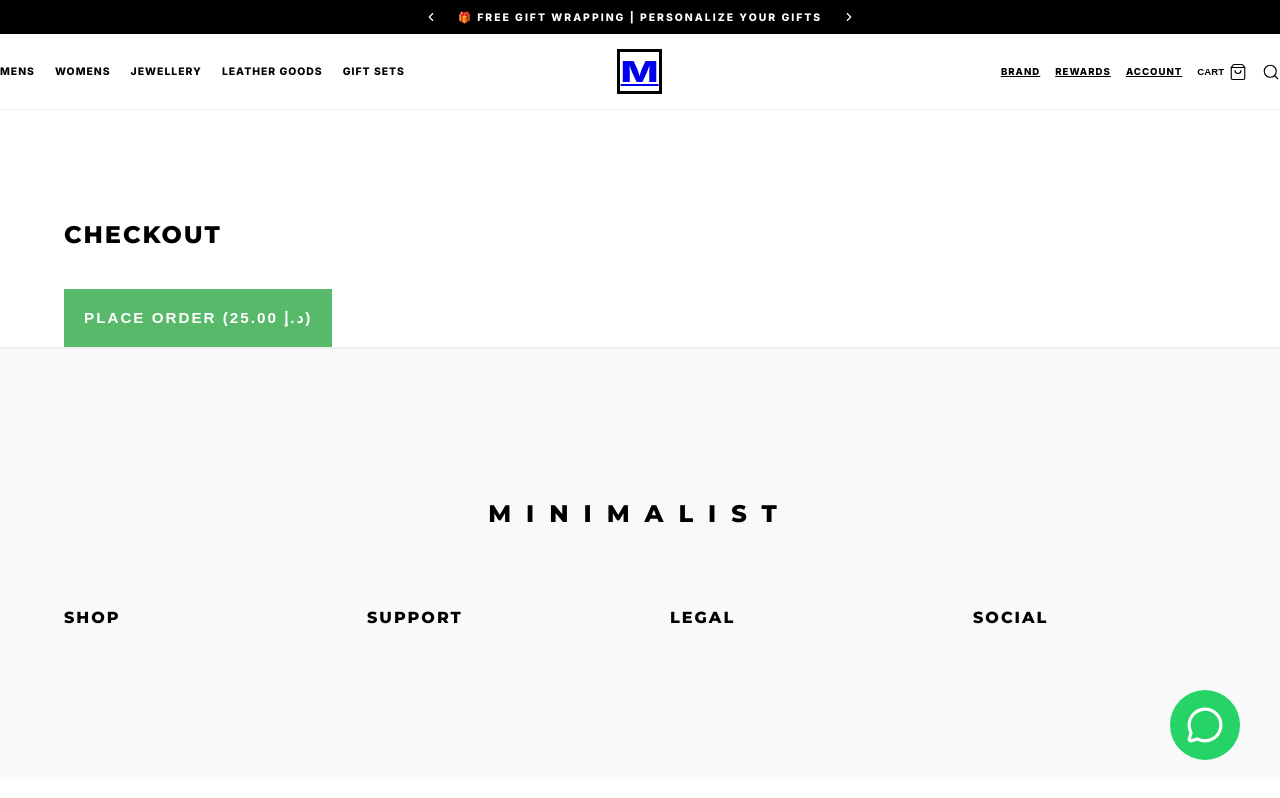
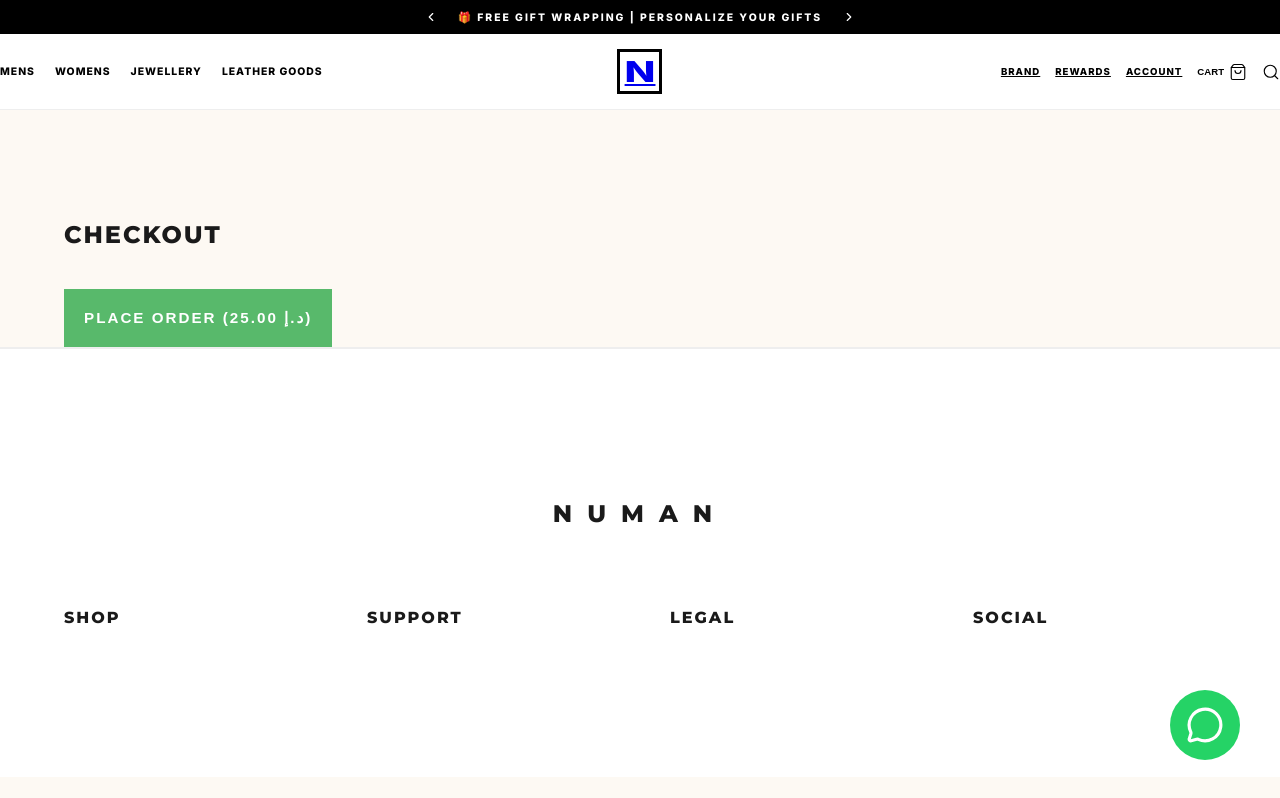
Before and after one commit to Numan5566/E-commerce-website, a React (Vite) app: page /checkout in a window 1280 px wide. Built offline with nearby package versions, Linux system fonts and the light colour scheme.

Commit message:
build: force redeploy v3 - remove imports

```diff
--- a/src/App.jsx
+++ b/src/App.jsx
@@ -23,10 +23,7 @@
       icons: [
         { name: "PETITE", img: "https://images.unsplash.com/photo-1523275335684-37898b6baf30?w=200&q=80" },
         { name: "HERITAGE", img: "https://images.unsplash.com/photo-1542496658-e33a6d0d50f6?w=200&q=80" },
-        { name: "CLASSIC", img: "https://images.unsplash.com/photo-1515562141207-7a88fb7ce338?w=200&q=80" },
-        { name: "JOORY", img: "https://images.unsplash.com/photo-1541643600914-78b084683601?w=200&q=80" },
-        { name: "DANA", img: "https://images.unsplash.com/photo-1627123424574-724758594e93?w=200&q=80" },
-        { name: "PERFUMES", img: "https://images.unsplash.com/photo-1541643600914-78b084683601?w=200&q=80" }
+        { name: "CLASSIC", img: "https://images.unsplash.com/photo-1515562141207-7a88fb7ce338?w=200&q=80" }
       ]
     },
     JEWELLERY: {
@@ -40,7 +37,7 @@
   const data = contents[type] || contents.MENS;
 
   return (
-    <div className="mega-menu" onMouseEnter={(e) => e.stopPropagation()}>
+    <div className="mega-menu" onMouseEnter={(e) => e.stopPropagation()} style={{ background: '#fff' }}>
        <div className="container" style={{ display: 'grid', gridTemplateColumns: '250px 1fr', gap: '80px' }}>
           <div className="menu-list">
              {data.links.map((l, i) => (
@@ -50,7 +47,6 @@
              ))}
              <Link to="/" className="menu-link" style={{ marginTop: '30px', textDecoration: 'underline' }}>SHOP ALL ›</Link>
           </div>
-
           <div className="menu-grid">
              {data.icons ? (
                <div style={{ display: 'grid', gridTemplateColumns: 'repeat(3, 1fr)', gap: '40px' }}>
@@ -96,7 +92,7 @@
 
       <div className="container" style={{ display: 'grid', gridTemplateColumns: '1.2fr 1fr 1.2fr', alignItems: 'center', padding: '15px 0' }}>
         <div style={{ display: 'flex', gap: '20px', fontSize: '0.65rem', fontWeight: 800, letterSpacing: '1px' }}>
-          {["MENS", "WOMENS", "JEWELLERY", "LEATHER GOODS", "GIFT SETS"].map(cat => (
+          {["MENS", "WOMENS", "JEWELLERY", "LEATHER GOODS"].map(cat => (
             <div key={cat} onMouseEnter={() => setActiveMenu(cat)} style={{ padding: '10px 0', cursor: 'pointer' }}>
               <Link to="/" style={{ color: activeMenu === cat ? '#888' : '#000', textDecoration: 'none' }}>{cat}</Link>
             </div>
@@ -105,7 +101,7 @@
 
         <Link to="/" style={{ display: 'flex', alignItems: 'center', justifyContent: 'center', margin: '0 40px' }} onMouseEnter={() => setActiveMenu(null)}>
           <div style={{ border: '3px solid #000', width: '45px', height: '45px', display: 'flex', alignItems: 'center', justifyContent: 'center' }}>
-             <span style={{ fontSize: '1.8rem', fontWeight: 900, transform: 'scaleX(1.4)' }}>M</span>
+             <span style={{ fontSize: '1.8rem', fontWeight: 900, transform: 'scaleX(1.4)' }}>N</span>
           </div>
         </Link>
 
@@ -129,7 +125,6 @@
   );
 };
 
-/* ─── REST OF THE COMPONENTS ─── */
 const Marquee = () => {
   const items = [
     { i: <Heart size={14}/>, t: "HANDCRAFTED IN UAE" },
@@ -140,7 +135,7 @@
     { i: <Gem size={14}/>, t: "PREMIUM GIFT PACKAGING" }
   ];
   return (
-    <div className="marquee-container">
+    <div className="marquee-container" style={{ background: '#000', color: '#fff' }}>
       <div className="marquee-content">
         {[...items, ...items, ...items].map((item, idx) => (
           <div key={idx} className="marquee-item">{item.i} {item.t}</div>
@@ -150,13 +145,17 @@
   );
 };
 
+/* ─── PAGES ─── */
+
 const Home = () => {
-  const { products } = useShop();
+  const { products, formatPrice } = useShop();
   const [gender, setGender] = useState('WOMENS');
-  const formatArabicPrice = (p) => new Intl.NumberFormat('en-US', { minimumFractionDigits: 2 }).format(p) + " د.إ";
+
+  const filteredProducts = products.filter(p => p.gender === gender);
 
   return (
     <div style={{ paddingTop: '120px' }}>
+      {/* Hero */}
       <section style={{ height: '90vh', background: 'url("https://images.unsplash.com/photo-1627123424574-724758594e93?w=1600&q=80") center/cover no-repeat', display: 'flex', alignItems: 'center', position: 'relative' }}>
         <div className="container" style={{ paddingLeft: '80px' }}>
           <h2 className="arabic" style={{ fontSize: '3.5rem', color: '#fff', fontWeight: 400, opacity: 0.9, marginBottom: '0' }}>مجموعة العيد</h2>
@@ -169,6 +168,7 @@
 
       <Marquee />
 
+      {/* Best Sellers */}
       <section className="container" style={{ padding: '100px 0' }}>
         <div style={{ textAlign: 'center', marginBottom: '40px' }}>
            <h2 style={{ fontSize: '2.5rem', fontWeight: 800, letterSpacing: '3px' }}>BEST SELLERS</h2>
@@ -178,76 +178,90 @@
            <button className={`toggle-btn ${gender === 'MENS' ? 'active' : 'inactive'}`} onClick={() => setGender('MENS')}>MENS</button>
         </div>
         <div style={{ display: 'grid', gridTemplateColumns: 'repeat(auto-fit, minmax(320px, 1fr))', gap: '40px' }}>
-          {products.map(p => (
+          {filteredProducts.map(p => (
             <div key={p.id} className="product-card">
               <Link to={`/product/${p.id}`} style={{ textDecoration: 'none', color: '#000' }}>
                 <div className="product-card-img-wrap" style={{ background: '#fff' }}>
                   <img src={p.image} alt={p.name} style={{ width: '85%', height: '85%', objectFit: 'contain' }} />
                 </div>
                 <div style={{ padding: '30px 0', textAlign: 'center' }}>
-                   <div style={{ display: 'flex', justifyContent: 'center', gap: '8px', marginBottom: '15px' }}>
-                      <div className="color-dot" style={{ background: '#000' }}></div>
-                      <div className="color-dot" style={{ background: '#4a3225' }}></div>
-                      <div className="color-dot" style={{ background: '#7c5c4e' }}></div>
-                      <div className="color-dot" style={{ background: '#dcd1c4' }}></div>
-                   </div>
-                   <div style={{ marginBottom: '15px' }}>
-                      <span style={{ background: '#000', color: '#fff', padding: '4px 15px', fontSize: '0.6rem', fontWeight: 900, letterSpacing: '1px' }}>NEW</span>
-                   </div>
-                   <span className="tagline" style={{ fontSize: '0.6rem', color: '#888' }}>{p.tag}</span>
+                   <div style={{ display: 'flex', justifyContent: 'center', gap: '8px', marginBottom: '15px' }}><div className="color-dot" style={{ background: '#000' }}></div><div className="color-dot" style={{ background: '#4a3225' }}></div></div>
+                   <div style={{ marginBottom: '15px' }}><span style={{ background: '#000', color: '#fff', padding: '4px 15px', fontSize: '0.6rem', fontWeight: 900 }}>{p.tag}</span></div>
                    <h3 style={{ fontSize: '0.85rem', margin: '5px 0', letterSpacing: '1px', fontWeight: 800 }}>{p.name}</h3>
-                   <div style={{ fontWeight: 600, fontSize: '0.9rem', color: '#333' }}>{formatArabicPrice(p.price)}</div>
-                   <div style={{ display: 'flex', justifyContent: 'center', alignItems: 'center', gap: '5px', color: '#D4AF37', marginTop: '10px' }}>
-                      <Star size={12} fill="currentColor" /><Star size={12} fill="currentColor" /><Star size={12} fill="currentColor" /><Star size={12} fill="currentColor" /><Star size={12} fill="currentColor" />
-                      <span style={{ color: '#888', fontSize: '0.7rem' }}>(50)</span>
-                   </div>
+                   <div style={{ fontWeight: 600, fontSize: '0.9rem' }}>{formatPrice(p.price)}</div>
+                   <div style={{ display: 'flex', justifyContent: 'center', alignItems: 'center', gap: '5px', color: '#D4AF37', marginTop: '10px' }}><Star size={12} fill="currentColor" /><Star size={12} fill="currentColor" /><Star size={12} fill="currentColor" /><Star size={12} fill="currentColor" /><Star size={12} fill="currentColor" /><span style={{ color: '#888', fontSize: '0.7rem' }}>(50)</span></div>
                 </div>
               </Link>
             </div>
           ))}
         </div>
       </section>
+
+      {/* Gift Section (From Screenshot) */}
+      <section style={{ padding: '80px 0', background: '#FDF9F3' }}>
+        <div className="container">
+          <div style={{ textAlign: 'center', marginBottom: '60px' }}>
+             <h2 style={{ fontSize: '1.8rem', fontWeight: 800, letterSpacing: '2px' }}>FIND YOUR PERFECT GIFT</h2>
+          </div>
+          <div style={{ display: 'grid', gridTemplateColumns: '1fr 1fr', gap: '30px' }}>
+             <div className="gift-banner">
+                <div>
+                   <span style={{ fontSize: '0.8rem', fontWeight: 800, letterSpacing: '1px' }}>BUILD YOUR</span>
+                   <h2 style={{ fontSize: '3rem', fontWeight: 900, margin: '10px 0' }}>OWN BUNDLE</h2>
+                   <button className="btn-black" style={{ marginTop: '20px', borderRadius: '50px', padding: '15px 40px' }}>CREATE NOW</button>
+                </div>
+                <img src="https://images.unsplash.com/photo-1584917033904-47e08ef7d37b?w=400&q=80" alt="Bundle" />
+             </div>
+             <div className="gift-banner" style={{ background: 'linear-gradient(to right, #D6C4B0, #FDF9F3)' }}>
+                <div>
+                   <span style={{ fontSize: '0.8rem', fontWeight: 800, letterSpacing: '1px' }}>HANDPICKED</span>
+                   <h2 style={{ fontSize: '3rem', fontWeight: 900, margin: '10px 0' }}>GIFT SETS</h2>
+                   <button className="btn-black" style={{ marginTop: '20px', borderRadius: '50px', padding: '15px 40px' }}>SHOP NOW</button>
+                </div>
+                <img src="https://images.unsplash.com/photo-1523275335684-37898b6baf30?w=400&q=80" alt="Sets" />
+             </div>
+          </div>
+        </div>
+      </section>
+
+      {/* In The Press (Logos) */}
+      <section style={{ padding: '80px 0', background: '#fff', textAlign: 'center' }}>
+         <div className="container">
+            <h4 style={{ fontSize: '1rem', fontWeight: 800, letterSpacing: '5px', marginBottom: '40px' }}>NUMAN IN THE PRESS</h4>
+            <div className="press-marquee">
+               <img src="https://upload.wikimedia.org/wikipedia/commons/b/b1/CNN.svg" alt="CNN" />
+               <img src="https://upload.wikimedia.org/wikipedia/commons/a/a2/The_National_Logo.svg" alt="The National" style={{ filter: 'invert(1)' }} />
+               <img src="https://upload.wikimedia.org/wikipedia/commons/e/e0/Cosmopolitan_logo.svg" alt="Cosmo" />
+               <img src="https://upload.wikimedia.org/wikipedia/commons/6/60/Khaleej_Times_Logo.svg" alt="Khaleej Times" />
+            </div>
+            <p style={{ fontSize: '1.2rem', fontWeight: 800, marginTop: '40px', letterSpacing: '2px' }}>TRUSTED BY OVER 60,000+ CUSTOMERS</p>
+            <div style={{ display: 'flex', justifyContent: 'center', color: '#D4AF37', marginTop: '15px' }}><Star size={14} fill="currentColor"/><Star size={14} fill="currentColor"/><Star size={14} fill="currentColor"/><Star size={14} fill="currentColor"/><Star size={14} fill="currentColor"/> <span style={{ color: '#888', marginLeft: '10px', fontSize: '0.8rem' }}>4.92 | 9,000+ REVIEWS</span></div>
+         </div>
+      </section>
     </div>
   );
 };
 
+/* ─── REST OF THE COMPONENTS ─── */
 const ProductDetails = () => {
   const { id } = useParams();
-  const { products, addToCart } = useShop();
+  const { products, addToCart, formatPrice } = useShop();
   const product = products.find(p => p.id === parseInt(id));
-  const formatArabicPrice = (p) => new Intl.NumberFormat('en-US', { minimumFractionDigits: 2 }).format(p) + " د.إ";
   if (!product) return <div style={{ height: '100vh', display: 'flex', alignItems: 'center', justifyContent: 'center' }}>Loading...</div>;
-
   return (
     <div className="container" style={{ paddingTop: '180px', paddingBottom: '120px' }}>
       <div style={{ display: 'grid', gridTemplateColumns: '1.2fr 1fr', gap: '100px', alignItems: 'start' }}>
         <div style={{ display: 'flex', gap: '25px' }}>
            <div style={{ display: 'flex', flexDirection: 'column', gap: '15px', width: '85px' }}>
-              {[1,2,3,4].map(i => (
-                <div key={i} style={{ width: '100%', height: '100px', background: '#F9F9F9', padding: '10px', border: i === 1 ? '1px solid #000' : '1px solid #eee', cursor: 'pointer' }}>
-                   <img src={product.image} style={{ width: '100%', height: '100%', objectFit: 'contain', mixBlendMode: 'multiply' }} />
-                </div>
-              ))}
+              {[1,2].map(i => <div key={i} style={{ width: '100%', height: '100px', background: '#fff', padding: '10px', border: i === 1 ? '1px solid #000' : '1px solid #eee' }}><img src={product.image} style={{ width: '100%', height: '100%', objectFit: 'contain' }} /></div>)}
            </div>
-           <div style={{ flex: 1, background: '#F9F9F9', padding: '80px', display: 'flex', alignItems: 'center', justifyContent: 'center', position: 'relative' }}>
-              <img src={product.image} style={{ width: '100%', height: 'auto', maxHeight: '650px', objectFit: 'contain', mixBlendMode: 'multiply' }} />
-              <div style={{ position: 'absolute', top: '30px', right: '30px' }}><Heart size={24} strokeWidth={1.2} /></div>
-           </div>
+           <div style={{ flex: 1, background: '#fff', padding: '80px', display: 'flex', alignItems: 'center', justifyContent: 'center' }}><img src={product.image} style={{ width: '100%', height: 'auto', maxHeight: '650px', objectFit: 'contain' }} /></div>
         </div>
         <div>
            <span className="tagline">{product.tag}</span>
            <h1 className="product-title" style={{ fontSize: '2rem' }}>{product.name}</h1>
-           <div style={{ display: 'flex', alignItems: 'center', gap: '20px', margin: '30px 0' }}>
-              <div style={{ fontSize: '2.5rem', fontWeight: 900 }}>{formatArabicPrice(product.price)}</div>
-              <div style={{ color: '#10B981', fontWeight: 800, fontSize: '0.8rem', display: 'flex', alignItems: 'center', gap: '8px' }}>
-                 <div style={{ width: '8px', height: '8px', background: '#10B981', borderRadius: '50%' }}></div>
-                 READY TO SHIP (DUBAI)
-              </div>
-           </div>
-           <button className="btn-minimalist-green" style={{ width: '100%', padding: '24px' }} onClick={() => addToCart(product)}>
-              <ShoppingBag size={20} strokeWidth={2} />
-              ADD TO CART
-           </button>
+           <div style={{ fontSize: '2.5rem', fontWeight: 900, margin: '30px 0' }}>{formatPrice(product.price)}</div>
+           <button className="btn-minimalist-green" style={{ width: '100%', padding: '24px' }} onClick={() => addToCart(product)}><ShoppingBag size={20} strokeWidth={2} /> ADD TO CART</button>
         </div>
       </div>
     </div>
@@ -257,26 +271,17 @@
 const Admin = () => {
   const [auth, setAuth] = useState(false);
   const [pass, setPass] = useState('');
-  if (!auth) return (
-    <div style={{ height: '100vh', display: 'flex', alignItems: 'center', justifyContent: 'center', background: '#F9F9F9' }}>
-      <div style={{ padding: '80px', background: '#fff', textAlign: 'center', width: '500px' }}>
-        <h2 style={{ letterSpacing: '10px' }}>MINIMALIST</h2>
-        <input type="password" placeholder="ADMIN CODE" value={pass} onChange={(e) => setPass(e.target.value)} style={{ width: '100%', padding: '20px', margin: '40px 0', textAlign: 'center' }} />
-        <button className="btn-black" style={{ width: '100%' }} onClick={() => pass === 'admin123' ? setAuth(true) : alert('NO')}>LOGIN</button>
-      </div>
-    </div>
-  );
+  if (!auth) return <div style={{ height: '100vh', display: 'flex', alignItems: 'center', justifyContent: 'center', background: '#F9F9F9' }}><div style={{ padding: '80px', background: '#fff', textAlign: 'center', width: '500px' }}><h2 style={{ letterSpacing: '10px' }}>NUMAN</h2><input type="password" placeholder="ADMIN CODE" value={pass} onChange={(e) => setPass(e.target.value)} style={{ width: '100%', padding: '20px', margin: '40px 0', textAlign: 'center' }} /><button className="btn-black" style={{ width: '100%' }} onClick={() => pass === 'admin123' ? setAuth(true) : alert('NO')}>LOGIN</button></div></div>;
   return <div style={{ padding: '100px' }}><h2>DASHBOARD</h2></div>;
 };
 
 const Checkout = () => {
-  const { cart } = useShop();
-  const formatArabicPrice = (p) => new Intl.NumberFormat('en-US', { minimumFractionDigits: 2 }).format(p) + " د.إ";
+  const { cart, formatPrice } = useShop();
   const total = cart.reduce((sum, item) => sum + (item.price * item.qty), 0) + 25;
   return (
     <div className="container" style={{ paddingTop: '220px' }}>
       <h2>CHECKOUT</h2>
-      <button className="btn-minimalist-green" style={{ marginTop: '40px' }}>PLACE ORDER ({formatArabicPrice(total)})</button>
+      <button className="btn-minimalist-green" style={{ marginTop: '40px' }}>PLACE ORDER ({formatPrice(total)})</button>
     </div>
   );
 };
@@ -285,59 +290,18 @@
   const [cartOpen, setCartOpen] = useState(false);
   const location = useLocation();
   const isAdmin = location.pathname === '/admin';
-  const { cart, removeFromCart } = useShop();
-  const formatArabicPrice = (p) => new Intl.NumberFormat('en-US', { minimumFractionDigits: 2 }).format(p) + " د.إ";
-
+  const { cart, formatPrice } = useShop();
   return (
     <div className="app-container">
       {!isAdmin && <Header onCartOpen={() => setCartOpen(true)} />}
-
-      {!isAdmin && (
-        <a href="https://wa.me/971501234567" target="_blank" rel="noreferrer" style={{ position: 'fixed', bottom: '40px', right: '40px', background: '#25D366', color: '#fff', width: '70px', height: '70px', borderRadius: '50%', display: 'flex', alignItems: 'center', justifyContent: 'center', zIndex: 3000 }}>
-          <MessageCircle size={38} />
-        </a>
-      )}
-
-      {cartOpen && (
-        <div style={{ position: 'fixed', inset: 0, zIndex: 4000, display: 'flex', justifyContent: 'flex-end' }}>
-          <div onClick={() => setCartOpen(false)} style={{ position: 'absolute', inset: 0, background: 'rgba(0,0,0,0.5)' }} />
-          <div style={{ width: '500px', background: '#fff', padding: '60px' }}>
-            <h2>YOUR BAG</h2>
-            <div style={{ marginTop: '50px' }}>
-              {cart.map(i => <div key={i.id} style={{ display: 'flex', justifyContent: 'space-between', marginBottom: '30px' }}><span>{i.name}</span><strong>{formatArabicPrice(i.price)}</strong></div>)}
-            </div>
-            <Link to="/checkout" onClick={() => setCartOpen(false)} className="btn-minimalist-green" style={{ position: 'absolute', bottom: '60px', left: '60px', right: '60px', textAlign: 'center', textDecoration: 'none' }}>CHECKOUT</Link>
-          </div>
-        </div>
-      )}
-
-      <Routes>
-        <Route path="/" element={<Home />} />
-        <Route path="/product/:id" element={<ProductDetails />} />
-        <Route path="/admin" element={<Admin />} />
-        <Route path="/checkout" element={<Checkout />} />
-      </Routes>
-
-      {!isAdmin && (
-        <footer style={{ padding: '150px 0', borderTop: '2px solid #EEE', textAlign: 'center', background: '#F9F9F9' }}>
-          <div className="container">
-             <h2 style={{ letterSpacing: '15px', marginBottom: '80px', fontWeight: 900 }}>MINIMALIST</h2>
-             <div style={{ display: 'grid', gridTemplateColumns: 'repeat(4, 1fr)', gap: '60px', textAlign: 'left' }}>
-                <div><h4>SHOP</h4></div><div><h4>SUPPORT</h4></div><div><h4>LEGAL</h4></div><div><h4>SOCIAL</h4></div>
-             </div>
-          </div>
-        </footer>
-      )}
+      {!isAdmin && <a href="https://wa.me/971501234567" target="_blank" rel="noreferrer" style={{ position: 'fixed', bottom: '40px', right: '40px', background: '#25D366', color: '#fff', width: '70px', height: '70px', borderRadius: '50%', display: 'flex', alignItems: 'center', justifyContent: 'center', zIndex: 3000 }}><MessageCircle size={38} /></a>}
+      {cartOpen && <div style={{ position: 'fixed', inset: 0, zIndex: 4000, display: 'flex', justifyContent: 'flex-end' }}><div onClick={() => setCartOpen(false)} style={{ position: 'absolute', inset: 0, background: 'rgba(0,0,0,0.5)' }} /><div style={{ width: '500px', background: '#fff', padding: '60px' }}><h2>YOUR BAG</h2><div style={{ marginTop: '50px' }}>{cart.map(i => <div key={i.id} style={{ display: 'flex', justifyContent: 'space-between', marginBottom: '30px' }}><span>{i.name}</span><strong>{formatPrice(i.price)}</strong></div>)}</div><Link to="/checkout" onClick={() => setCartOpen(false)} className="btn-minimalist-green" style={{ position: 'absolute', bottom: '60px', left: '60px', right: '60px', textAlign: 'center', textDecoration: 'none' }}>CHECKOUT</Link></div></div>}
+      <Routes><Route path="/" element={<Home />} /><Route path="/product/:id" element={<ProductDetails />} /><Route path="/admin" element={<Admin />} /><Route path="/checkout" element={<Checkout />} /></Routes>
+      {!isAdmin && <footer style={{ padding: '150px 0', borderTop: '2px solid #EEE', textAlign: 'center', background: '#fff' }}><div className="container"><h2 style={{ letterSpacing: '15px', marginBottom: '80px', fontWeight: 900 }}>NUMAN</h2><div style={{ display: 'grid', gridTemplateColumns: 'repeat(4, 1fr)', gap: '60px', textAlign: 'left' }}><div><h4>SHOP</h4></div><div><h4>SUPPORT</h4></div><div><h4>LEGAL</h4></div><div><h4>SOCIAL</h4></div></div></div></footer>}
     </div>
   );
 };
 
 export default function App() {
-  return (
-    <ShopProvider>
-      <Router>
-        <AppContent />
-      </Router>
-    </ShopProvider>
-  );
+  return (<ShopProvider><Router><AppContent /></Router></ShopProvider>);
 }
--- a/src/context/ShopContext.jsx
+++ b/src/context/ShopContext.jsx
@@ -7,35 +7,51 @@
   const [products] = useState([
     {
       id: 1,
-      name: "Lumina Air Gen-2 (Ultra)",
+      name: "LUMINA AIR GEN-2",
       price: 349,
       image: "https://images.unsplash.com/photo-1505740420928-5e560c06d30e?w=800&q=80",
       tag: "BESTSELLER DUBAI",
-      desc: "Aerospace-grade titanium audio."
+      gender: "MENS"
     },
     {
       id: 2,
-      name: "MagSafe Titanium PowerBank",
-      price: 199,
-      image: "https://images.unsplash.com/photo-1616348436168-de43ad0db179?w=800&q=80",
-      tag: "TRENDING UAE",
-      desc: "Fast-charge your iPhone 15/16 Pro."
+      name: "JAWHARA GOLD WATCH",
+      price: 1475,
+      image: "https://images.unsplash.com/photo-1523275335684-37898b6baf30?w=800&q=80",
+      tag: "BEST SELLER",
+      gender: "WOMENS"
     },
     {
       id: 3,
-      name: "Anti-Gravity Aura Humidifier",
-      price: 279,
-      image: "https://images.unsplash.com/photo-1585611183913-9154a438848d?w=800&q=80",
-      tag: "VIRAL PRODUCT",
-      desc: "Levitating water drops tech."
+      name: "MAHRA BURGUNDY BAG",
+      price: 2389,
+      image: "https://images.unsplash.com/photo-1584917033904-47e08ef7d37b?w=800&q=80",
+      tag: "NEW ARRIVAL",
+      gender: "WOMENS"
     },
     {
       id: 4,
-      name: "Invisible Under-Desk Charger",
-      price: 449,
-      image: "https://images.unsplash.com/photo-1610940882244-116086f6f9fc?w=800&q=80",
-      tag: "LUXURY OFFICE",
-      desc: "Charges through 30mm of wood/glass."
+      name: "HERITAGE CHRONOGRAPH",
+      price: 1850,
+      image: "https://images.unsplash.com/photo-1542496658-e33a6d0d50f6?w=800&q=80",
+      tag: "LUXURY",
+      gender: "MENS"
+    },
+    {
+      id: 5,
+      name: "FYNE GOLD SET",
+      price: 1415,
+      image: "https://images.unsplash.com/photo-1515562141207-7a88fb7ce338?w=800&q=80",
+      tag: "EXCLUSIVE",
+      gender: "WOMENS"
+    },
+    {
+      id: 6,
+      name: "MAGSAFE POWERBANK",
+      price: 199,
+      image: "https://images.unsplash.com/photo-1616348436168-de43ad0db179?w=800&q=80",
+      tag: "TRENDING",
+      gender: "MENS"
     }
   ]);
 
@@ -50,7 +66,7 @@
   const removeFromCart = (id) => setCart(prev => prev.filter(i => i.id !== id));
 
   const formatPrice = (price) => {
-    return `AED ${price.toLocaleString()}`;
+    return new Intl.NumberFormat('en-US', { minimumFractionDigits: 2 }).format(price) + " د.إ";
   };
 
   return (
--- a/src/index.css
+++ b/src/index.css
@@ -1,13 +1,14 @@
 @import url('https://fonts.googleapis.com/css2?family=Inter:wght@300;400;600;800&family=Montserrat:wght@300;400;600;800&display=swap');
 
 :root {
-  --bg-main: #FFFFFF;
+  --brand-green: #58b96b;
+  --bg-cream: #FDF9F3; /* Luxury Beige from Screenshot */
   --text-primary: #000000;
   --text-secondary: #555555;
-  --brand-green: #58b96b;
   --border-light: #EEEEEE;
   --font-heading: 'Montserrat', sans-serif;
   --font-body: 'Inter', sans-serif;
+  --font-ar: 'Noto Sans Arabic', sans-serif;
 }
 
 * {
@@ -17,8 +18,9 @@
 }
 
 body {
-  background-color: var(--bg-main);
-  color: var(--text-primary);
+  background: var(--bg-cream);
+  color: #1a1a1a;
+  overflow-x: hidden;
   font-family: var(--font-body);
   -webkit-font-smoothing: antialiased;
 }
@@ -245,9 +247,37 @@
   transform: scale(1.1);
 }
 
-.category-icon-item span {
-  display: block;
-  font-size: 0.7rem;
-  font-weight: 900;
-  letter-spacing: 1px;
+/* ─── GIFT SECTION ─── */
+.gift-banner {
+  height: 450px;
+  background: linear-gradient(to right, #E8D8C3, #FDF9F3);
+  display: flex;
+  align-items: center;
+  padding: 0 60px;
+  position: relative;
+  overflow: hidden;
+  border-radius: 4px;
 }
+
+.gift-banner img {
+  position: absolute;
+  right: -20px;
+  bottom: 0;
+  height: 90%;
+  object-fit: contain;
+}
+
+/* ─── PRESS LOGOS ─── */
+.press-marquee {
+  display: flex;
+  justify-content: space-around;
+  align-items: center;
+  padding: 40px 0;
+  opacity: 0.6;
+  filter: grayscale(1);
+}
+
+.press-marquee img {
+  height: 35px;
+  width: auto;
+}
```
